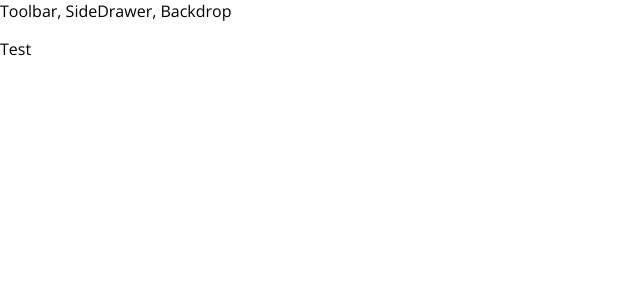
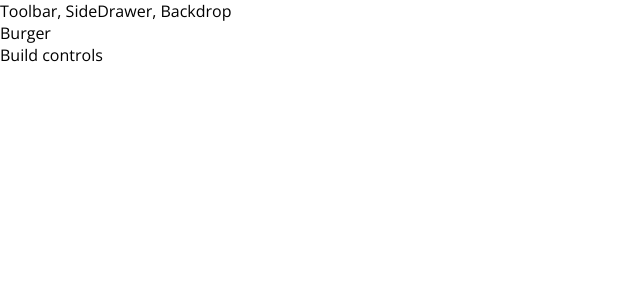
Before and after one commit to fabiogc1989/burger-builder-starting-setup, a React app: page / in a window 1280 px wide. Shown: the top 300 px of the page, without its empty margins (0-640 px from the left). Built offline with nearby package versions, Linux system fonts and the light colour scheme.

Commit message:
Fix package json file

```diff
--- a/package.json
+++ b/package.json
@@ -15,7 +15,7 @@
     "css-loader": "0.28.7",
     "dotenv": "4.0.0",
     "dotenv-expand": "4.2.0",
-    "eslint": "4.18.2",
+    "eslint": "4.10.0",
     "eslint-config-react-app": "^2.1.0",
     "eslint-loader": "1.9.0",
     "eslint-plugin-flowtype": "2.39.1",
@@ -40,7 +40,7 @@
     "sw-precache-webpack-plugin": "0.11.4",
     "url-loader": "0.6.2",
     "webpack": "3.8.1",
-    "webpack-dev-server": "3.1.11",
+    "webpack-dev-server": "2.9.4",
     "webpack-manifest-plugin": "1.3.2",
     "whatwg-fetch": "2.0.3"
   },
--- a/src/App.js
+++ b/src/App.js
@@ -1,13 +1,14 @@
 import React, { Component } from 'react';
 
 import Layout from './components/Layout/Layout';
+import BurgerBuilder from './containers/BurgerBuilder/BurgerBuilder';
 
 class App extends Component {
   render() {
     return (
       <div>
         <Layout>
-          <p>Test</p>
+          <BurgerBuilder />
         </Layout>
       </div>
     );
--- /dev/null
+++ b/src/containers/BurgerBuilder/BurgerBuilder.js
@@ -0,0 +1,16 @@
+import React, { Component } from 'react';
+
+import Aux from '../../hoc/Auxiliary';
+
+class BurgerBuilder extends Component {
+    render () {
+        return (
+            <Aux>
+                <div>Burger</div>
+                <div>Build controls</div>
+            </Aux>
+        );
+    }
+}
+
+export default BurgerBuilder;
```
Also changed, not shown: 1 other file (tests, documents, lock files or other folders).
